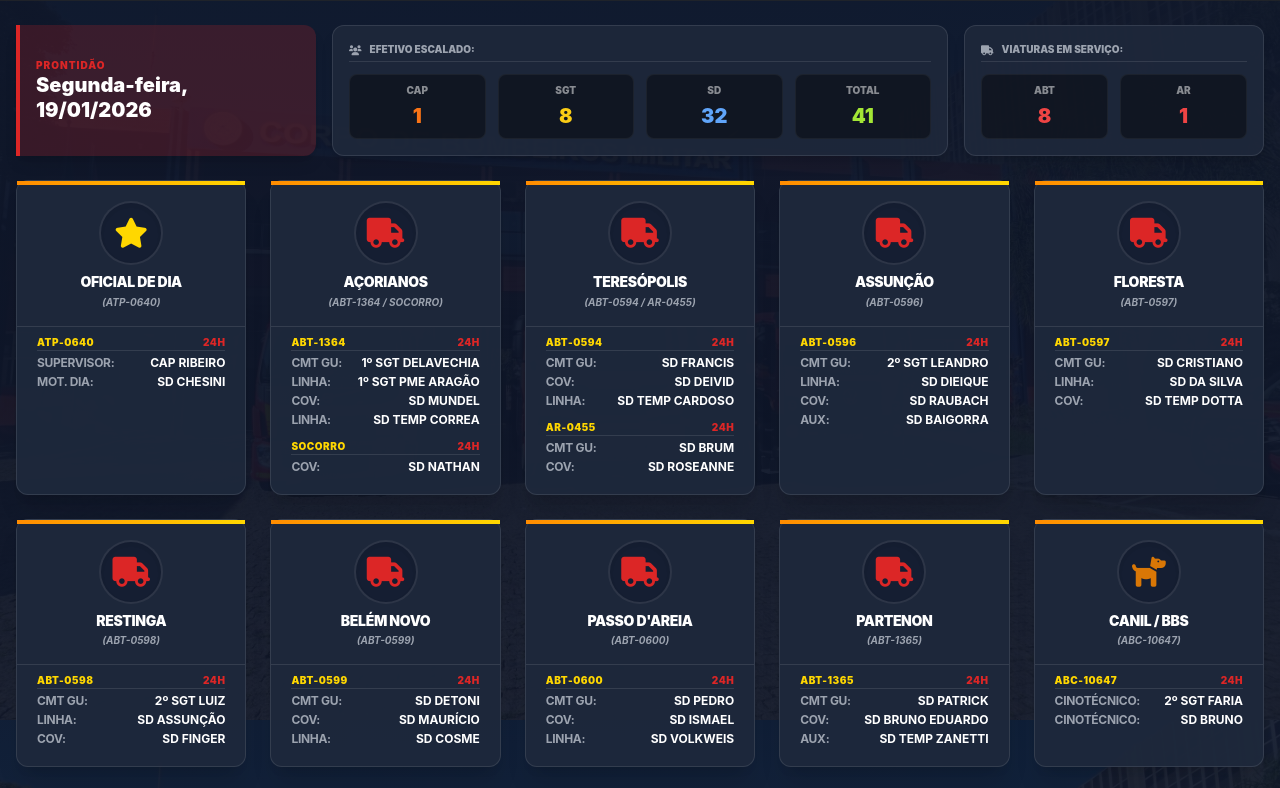
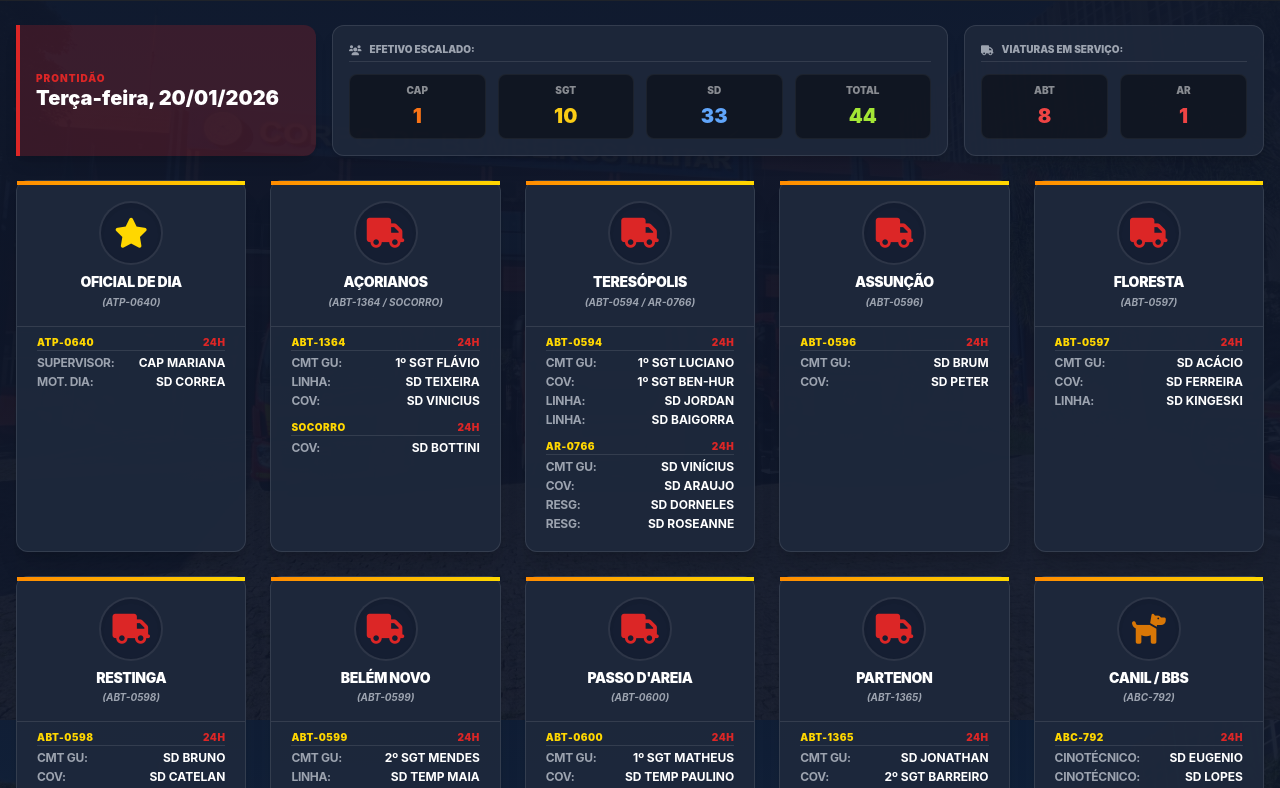
Before and after one commit to ciabm-1bbm/site, a plain HTML site: page guarnicoes.html in a window 1280 px wide. Shown: the part 80-868 px from the top of the page. Drawn offline with nearby package versions, Linux system fonts and the light colour scheme.

Commit message:
Update guarnicoes.html

```diff
--- a/guarnicoes.html
+++ b/guarnicoes.html
@@ -3,7 +3,7 @@
 <head>
     <meta charset="UTF-8">
     <meta name="viewport" content="width=device-width, initial-scale=1.0">
-    <title>Gestão de Guarnições 1º BBM - 19/01/2026</title>
+    <title>Gestão de Guarnições 1º BBM - 20/01/2026</title>
     <script src="https://cdn.tailwindcss.com"></script>
     <script>
         tailwind.config = {
@@ -78,7 +78,7 @@
             <img src="https://www.bombeiros.rs.gov.br/themes/sitecbmrs/images/logos/logo.png" class="h-12">
             <div class="text-center">
                 <h1 class="text-lg md:text-xl font-black text-bombeiros-yellow italic uppercase">1º BBM - Porto Alegre</h1>
-                <p class="text-xs text-gray-400 font-bold uppercase tracking-widest">Escala Operacional - 19/01/2026</p>
+                <p class="text-xs text-gray-400 font-bold uppercase tracking-widest">Escala Operacional - 20/01/2026</p>
             </div>
             <img src="images/brasao_1BBM_PARA_site.png" class="h-12">
         </div>
@@ -88,7 +88,7 @@
         <div class="grid grid-cols-1 lg:grid-cols-12 gap-4 mb-6 relative z-50 shrink-0">
             <div class="lg:col-span-3 bg-fire-red/20 border-l-4 border-fire-red p-4 rounded-r-xl flex flex-col justify-center shadow-lg">
                 <span class="text-fire-red font-black text-[10px] uppercase tracking-widest">Prontidão</span>
-                <h2 class="text-xl font-black text-white leading-tight">Segunda-feira, 19/01/2026</h2>
+                <h2 class="text-xl font-black text-white leading-tight">Terça-feira, 20/01/2026</h2>
             </div>
 
             <div class="lg:col-span-6 bg-slate-800/90 p-4 rounded-xl border border-white/10 shadow-lg">
@@ -115,49 +115,49 @@
 </div>
 
 <script>
-    // DADOS 19/01/2026 (BASEADO NO CSV)
+    // DADOS REVISADOS - 20/01/2026
     const guarnicoesData = {
         "OFICIAL DE DIA": [
-            { vtr: "ATP-0640", mil: [{f: "SUPERVISOR", n: "CAP RIBEIRO"}, {f: "MOT. DIA", n: "SD CHESINI"}], t: "24h" }
+            { vtr: "ATP-0640", mil: [{f: "SUPERVISOR", n: "CAP MARIANA"}, {f: "MOT. DIA", n: "SD CORREA"}], t: "24h" }
         ],
         "AÇORIANOS": [
-            { vtr: "ABT-1364", mil: [{f: "CMT GU", n: "1º SGT DELAVECHIA"}, {f: "LINHA", n: "1º SGT PME ARAGÃO"}, {f: "COV", n: "SD MUNDEL"}, {f: "LINHA", n: "SD TEMP CORREA"}], t: "24h" },
-            { vtr: "SOCORRO", mil: [{f: "COV", n: "SD NATHAN"}], t: "24h" }
+            { vtr: "ABT-1364", mil: [{f: "CMT GU", n: "1º SGT FLÁVIO"}, {f: "LINHA", n: "SD TEIXEIRA"}, {f: "COV", n: "SD VINICIUS"}], t: "24h" },
+            { vtr: "SOCORRO", mil: [{f: "COV", n: "SD BOTTINI"}], t: "24h" }
         ],
         "TERESÓPOLIS": [
-            { vtr: "ABT-0594", mil: [{f: "CMT GU", n: "SD FRANCIS"}, {f: "COV", n: "SD DEIVID"}, {f: "LINHA", n: "SD TEMP CARDOSO"}], t: "24h" },
-            { vtr: "AR-0455", mil: [{f: "CMT GU", n: "SD BRUM"}, {f: "COV", n: "SD ROSEANNE"}], t: "24h" }
+            { vtr: "ABT-0594", mil: [{f: "CMT GU", n: "1º SGT LUCIANO"}, {f: "COV", n: "1º SGT BEN-HUR"}, {f: "LINHA", n: "SD JORDAN"}, {f: "LINHA", n: "SD BAIGORRA"}], t: "24h" },
+            { vtr: "AR-0766", mil: [{f: "CMT GU", n: "SD VINÍCIUS"}, {f: "COV", n: "SD ARAUJO"}, {f: "RESG", n: "SD DORNELES"}, {f: "RESG", n: "SD ROSEANNE"}], t: "24h" }
         ],
         "ASSUNÇÃO": [
-            { vtr: "ABT-0596", mil: [{f: "CMT GU", n: "2º SGT LEANDRO"}, {f: "LINHA", n: "SD DIEIQUE"}, {f: "COV", n: "SD RAUBACH"}, {f: "AUX", n: "SD BAIGORRA"}], t: "24h" }
+            { vtr: "ABT-0596", mil: [{f: "CMT GU", n: "SD BRUM"}, {f: "COV", n: "SD PETER"}], t: "24h" }
         ],
         "FLORESTA": [
-            { vtr: "ABT-0597", mil: [{f: "CMT GU", n: "SD CRISTIANO"}, {f: "LINHA", n: "SD DA SILVA"}, {f: "COV", n: "SD TEMP DOTTA"}], t: "24h" }
+            { vtr: "ABT-0597", mil: [{f: "CMT GU", n: "SD ACÁCIO"}, {f: "COV", n: "SD FERREIRA"}, {f: "LINHA", n: "SD KINGESKI"}], t: "24h" }
         ],
         "RESTINGA": [
-            { vtr: "ABT-0598", mil: [{f: "CMT GU", n: "2º SGT LUIZ"}, {f: "LINHA", n: "SD ASSUNÇÃO"}, {f: "COV", n: "SD FINGER"}], t: "24h" }
+            { vtr: "ABT-0598", mil: [{f: "CMT GU", n: "SD BRUNO"}, {f: "COV", n: "SD CATELAN"}, {f: "LINHA", n: "SD IBALDO"}], t: "24h" }
         ],
         "BELÉM NOVO": [
-            { vtr: "ABT-0599", mil: [{f: "CMT GU", n: "SD DETONI"}, {f: "COV", n: "SD MAURÍCIO"}, {f: "LINHA", n: "SD COSME"}], t: "24h" }
+            { vtr: "ABT-0599", mil: [{f: "CMT GU", n: "2º SGT MENDES"}, {f: "LINHA", n: "SD TEMP MAIA"}, {f: "COV (08-20h)", n: "SD MARTINEZ"}, {f: "COV (20-08h)", n: "SD BRUNO"}], t: "24h" }
         ],
         "PASSO D'AREIA": [
-            { vtr: "ABT-0600", mil: [{f: "CMT GU", n: "SD PEDRO"}, {f: "COV", n: "SD ISMAEL"}, {f: "LINHA", n: "SD VOLKWEIS"}], t: "24h" }
+            { vtr: "ABT-0600", mil: [{f: "CMT GU", n: "1º SGT MATHEUS"}, {f: "COV", n: "SD TEMP PAULINO"}, {f: "LINHA", n: "SD EIDER"}], t: "24h" }
         ],
         "PARTENON": [
-            { vtr: "ABT-1365", mil: [{f: "CMT GU", n: "SD PATRICK"}, {f: "COV", n: "SD BRUNO EDUARDO"}, {f: "AUX", n: "SD TEMP ZANETTI"}], t: "24h" }
+            { vtr: "ABT-1365", mil: [{f: "CMT GU", n: "SD JONATHAN"}, {f: "COV", n: "2º SGT BARREIRO"}, {f: "LINHA", n: "SD TEMP RENAN"}], t: "24h" }
         ],
         "CANIL / BBS": [
-            { vtr: "ABC-10647", mil: [{f: "CINOTÉCNICO", n: "2º SGT FARIA"}, {f: "CINOTÉCNICO", n: "SD BRUNO"}], t: "24h" }
+            { vtr: "ABC-792", mil: [{f: "CINOTÉCNICO", n: "SD EUGENIO"}, {f: "CINOTÉCNICO", n: "SD LOPES"}], t: "24h" }
         ],
         "AQUÁTICA / BBS": [
-            { vtr: "EMBARCAÇÕES", mil: [{f: "CMT GU", n: "SD CÁSSIO"}, {f: "CONDUTOR", n: "SD DENIS"}], t: "24h" }
+            { vtr: "EABS", mil: [{f: "CONDUTOR", n: "1º SGT MARCELO"}, {f: "CONDUTOR", n: "SD CORREA"}, {f: "AUXILIAR", n: "SD CÁSSIO"}], t: "24h" }
         ],
         "MERGULHO / BBS": [
-            { vtr: "ATP-0555", mil: [{f: "CMT", n: "2º SGT MENDONÇA"}, {f: "MERG", n: "SD BONAZZA"}, {f: "MERG", n: "SD LOURIVAL"}], t: "12h" }
+            { vtr: "ATP-1190", mil: [{f: "CMT", n: "2º SGT ALVES"}, {f: "MERG", n: "SD GLAITON"}, {f: "MERG", n: "SD SANTTANNA"}], t: "12h" }
         ],
         "COBOM - SALA DE OPERAÇÕES": [
-            { vtr: "CCOB", mil: [{f: "OP", n: "SD COUTINHO"}], t: "24h" },
-            { vtr: "COBOM", mil: [{f: "OP", n: "1º SGT RIBEIRO"}, {f: "OP", n: "2º SGT BARBARA"}], t: "12h" }
+            { vtr: "CCOB", mil: [{f: "OP", n: "SD MUNHOZ"}], t: "24h" },
+            { vtr: "COBOM", mil: [{f: "OP", n: "2º SGT BARBARA"}, {f: "OP", n: "2º SGT CESAR"}, {f: "OP", n: "SD ALANA"}], t: "12h" }
         ]
     };
 
@@ -185,7 +185,7 @@
         // COR DA AR: RED-500 (Vermelho)
         document.getElementById('stats-meios').innerHTML = `
             ${renderStat('ABT', s.abt.length, 'text-red-500', s.abt)}
-            ${renderStat('AR', 1, 'text-red-500', ['AR-0455'])}
+            ${renderStat('AR', 1, 'text-red-500', ['AR-0766'])}
         `;
     }
 
```
